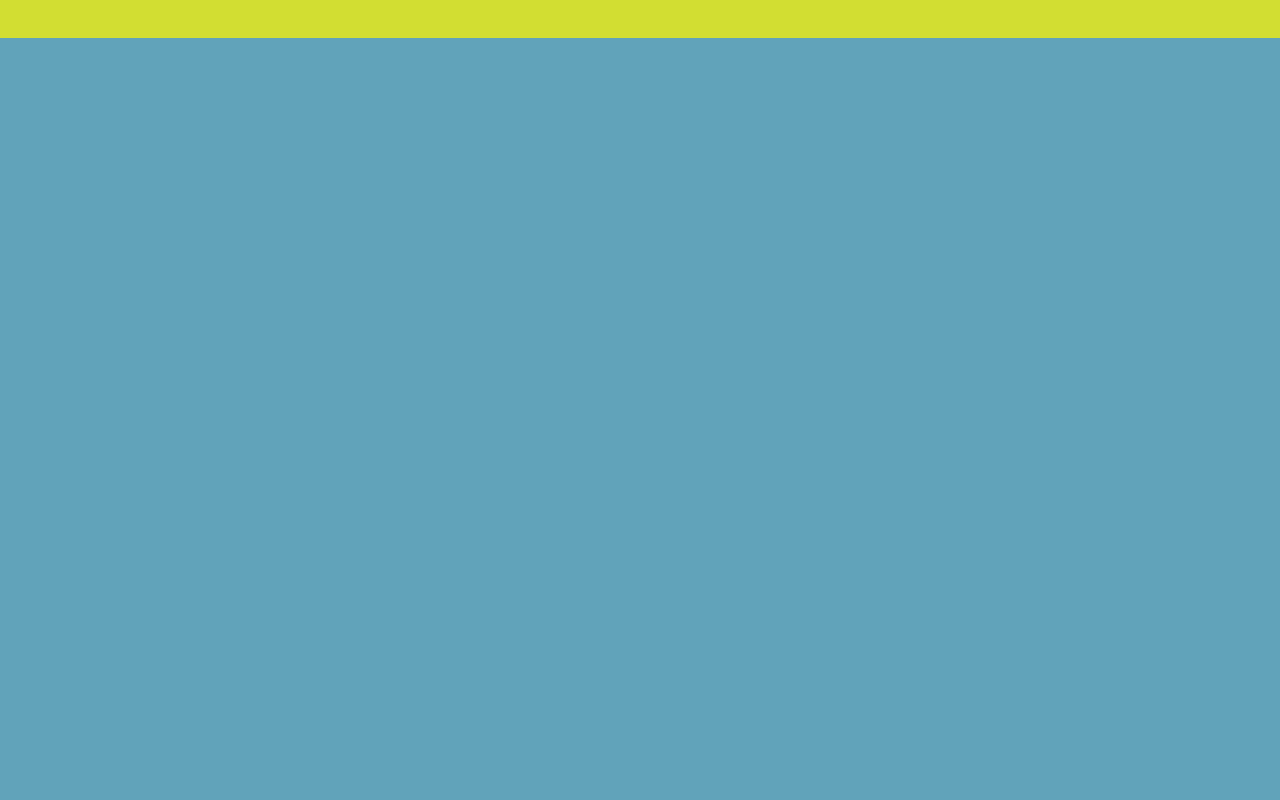
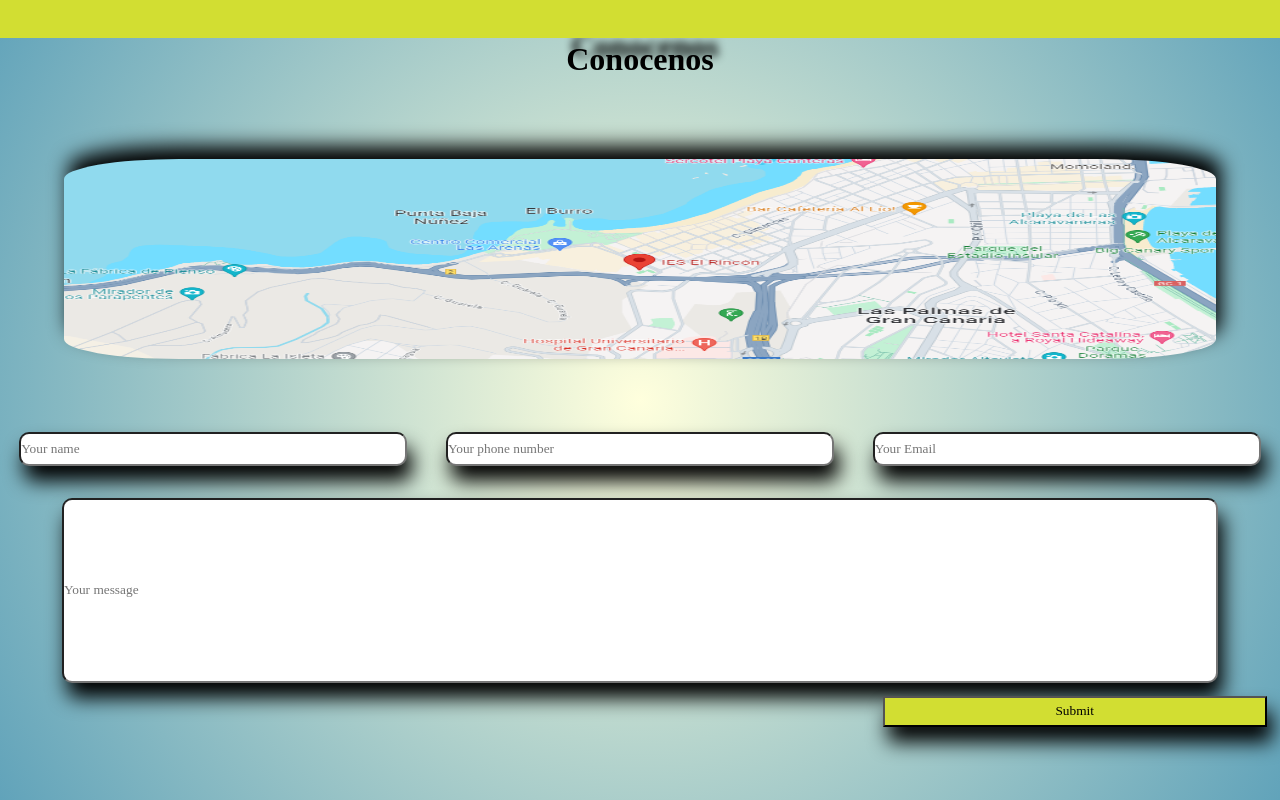
Before and after one commit to Mgilarmas/Farm-Project, a React (Vite) app in the folder Farm/farm-node/: page /contact in a window 1280 px wide. Shown: the top 800 px of the page. Built offline with nearby package versions, Linux system fonts and the light colour scheme; a web font is replaced by a local one.

Commit message:
Finished the contact page

```diff
--- a/Farm/farm-node/src/components/contact-map/ContactMap.css
+++ b/Farm/farm-node/src/components/contact-map/ContactMap.css
@@ -1,9 +1,75 @@
-.map-container{
-  background-color: rgb(97, 163, 186);
-  width: 100vw;
-  height: 100vh;
+.background{
+  background: radial-gradient(circle, rgba(255,255,221,1) 0%, rgba(97,163,186,1) 100%);
 }
 
-#map{
-  height: 180px;
+.map-container{
+  width: 100vw;
+  height: 50vh;
+  display: flex;
+  flex-direction: column;
+  justify-content: space-around;
+  align-items: center;
 }
+
+.map-container h1{
+  filter: drop-shadow(5px -13px 4px #000000);
+}
+
+.map-container img{
+ width: 90%;
+ height: 50%;
+ border-radius: 10%;
+ filter: drop-shadow(5px -13px 10px #000000);
+}
+
+.formulary-container{
+  width: 100vw;
+  height: 50vh;
+  display: flex;
+  flex-direction: column;
+}
+
+.formulary-personal-data{
+  width: 100%;
+  height: 10%;
+  display: flex;
+  flex-direction: row;
+  justify-content: space-around;
+  margin-top: 2em;
+}
+
+.formulary-personal-data input{
+  width: 30%;
+  border-width: 2px;
+  border-radius: 10px;
+  filter: drop-shadow(5px 15px 10px #000000);
+}
+
+.formulary-message{
+  width: 100%;
+  height: 90%;
+  display: flex;
+  flex-direction: column;
+  align-items: end;
+  flex-wrap: wrap;
+  margin-top: 2em;
+}
+
+.formulary-message input{
+  width: 90%;
+  height: 60%;
+  align-self: center;
+  display: flex;
+  border-width: 2px;
+  border-radius: 10px;
+  filter: drop-shadow(5px 15px 10px #000000);
+}
+
+.formulary-message button{
+  margin-top: 1em;
+  width: 30%;
+  height: 10%;
+  margin-right: 1em;
+  background-color: rgb(210, 222, 50);
+  filter: drop-shadow(5px 15px 10px #000000);
+}
--- a/Farm/farm-node/src/components/contact-map/ContactMap.jsx
+++ b/Farm/farm-node/src/components/contact-map/ContactMap.jsx
@@ -3,11 +3,23 @@ import "./ContactMap.css";
 function ContactMap(){
   return (
     <>
-      <div className="map-container">
-        <div id="map">
-
+    <div className="background">
+    <div className="map-container">
+        <h1>Conocenos</h1>
+        <img src="/images/map.png" alt="map" />
+      </div>
+      <div className="formulary-container">
+        <div className="formulary-personal-data">
+          <input type="text" placeholder="Your name"/>
+          <input type="number" placeholder="Your phone number"/>
+          <input type="email" placeholder="Your Email"/>
+        </div>
+        <div className="formulary-message">
+          <input type="text" placeholder="Your message"/>
+          <button>Submit</button>
         </div>
       </div>
+    </div>
     </>
   )
 }
--- a/Farm/farm-node/src/pages/contact/Contact.jsx
+++ b/Farm/farm-node/src/pages/contact/Contact.jsx
@@ -1,11 +1,13 @@
 import ContactMap from "../../components/contact-map/ContactMap";
 import Header from "../../components/header/Header";
+import Footer from "../../components/footer/Footer";
 
 function Contact() {
   return (
     <>
       <Header />
       <ContactMap />
+      <Footer />
     </>
   )
 }
```
Also changed, not shown: Farm/farm-node/public/images/map.png (added).
